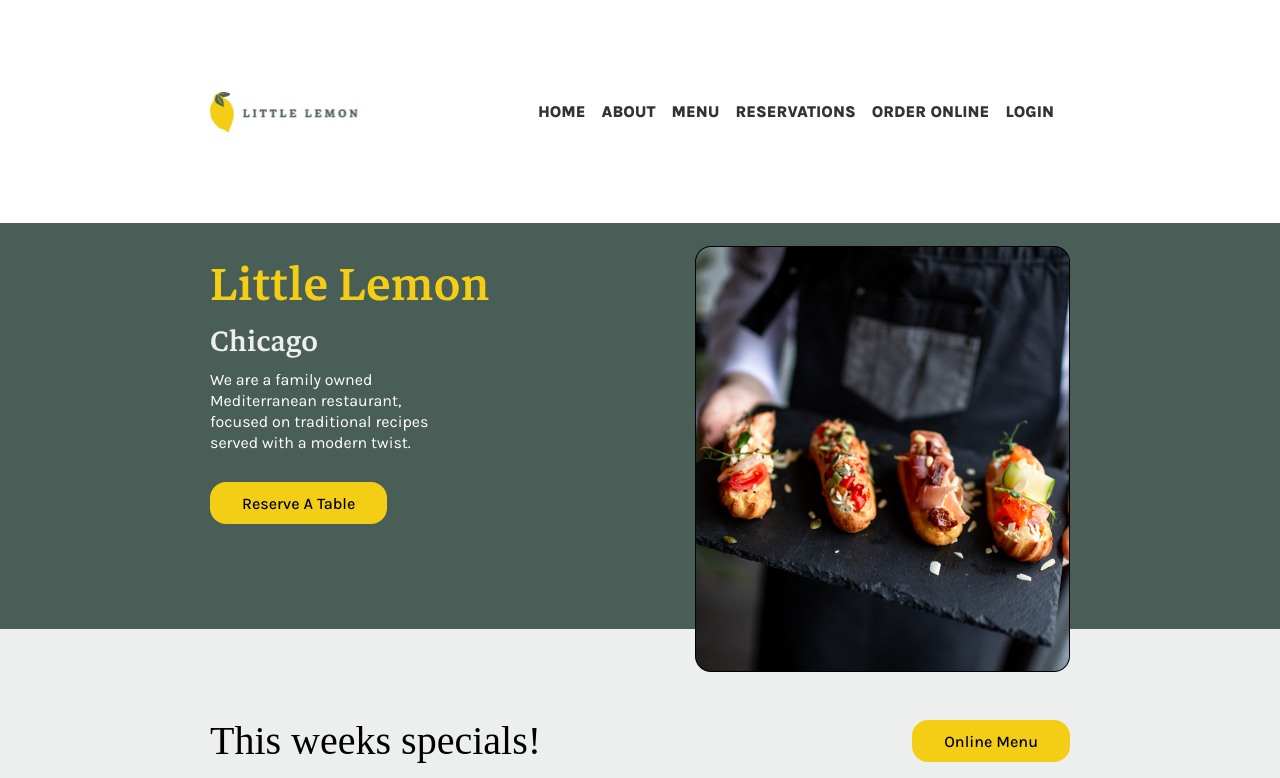
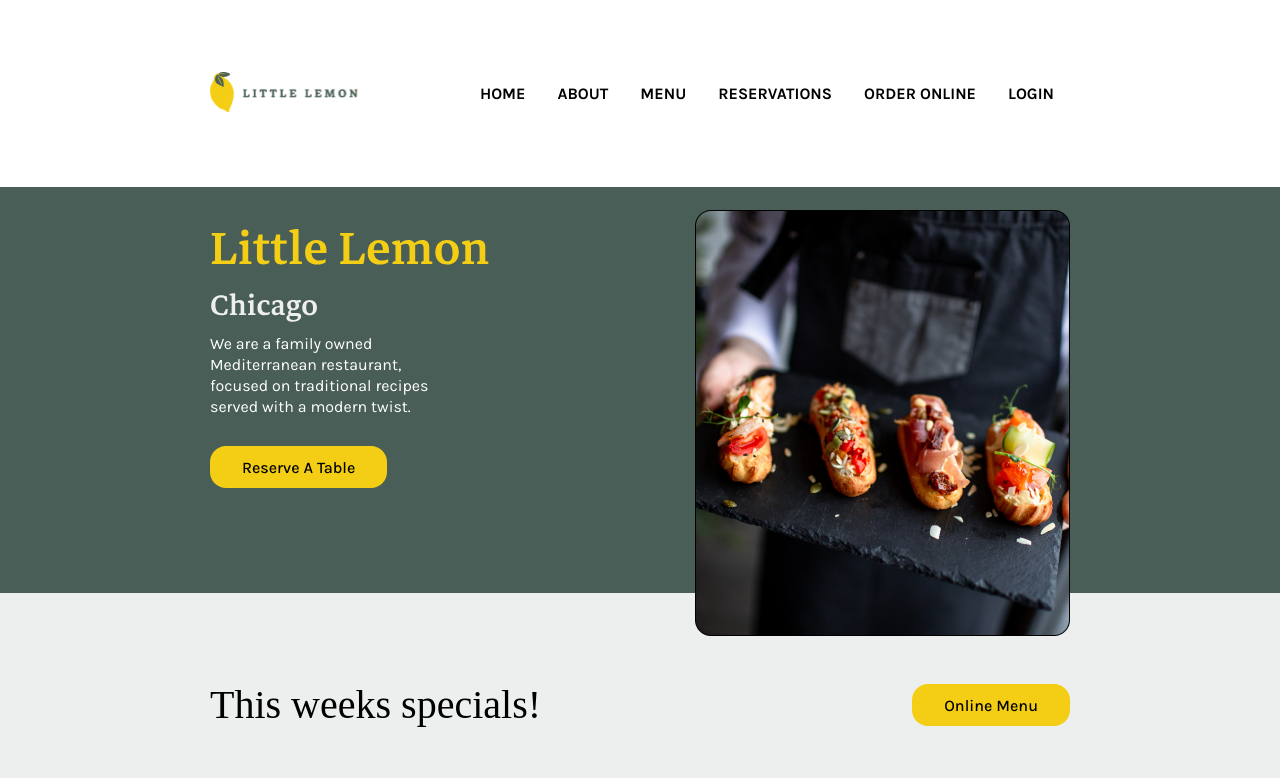
Before and after one commit to kate-mills/little-lemon-capstone, a React (Create React App) app: page / in a window 1280 px wide. Shown: the top 778 px of the page. Built offline with nearby package versions, Linux system fonts and the light colour scheme; a web font is replaced by a local one.

Commit message:
mv Header.js NavigationBar/

```diff
--- a/src/App.css
+++ b/src/App.css
@@ -43,16 +43,7 @@ a:hover {
   font-style: normal;
   font-family: var(--ff-main);
 }
-header {
-  padding-block: 86px;
-  background: var(--white);
-}
-header a {
-  font-weight: 800;
-  text-transform: uppercase;
-  font-size: 1rem;
-  line-height: 1.1875rem;
-}
+
 h1,
 h2 {
   font-size: 4rem;
@@ -98,15 +89,3 @@ p {
   line-height: 19px;
   color: var(--clr-primary-1);
 }
-header {
-  display: flex;
-  flex-wrap: wrap;
-  align-items: center;
-  justify-content: space-between;
-  margin: 0 auto;
-}
-header li {
-  display: inline-block;
-  margin: 1em;
-  margin-inline-start: 0;
-}
--- a/src/App.js
+++ b/src/App.js
@@ -1,5 +1,5 @@
 import './App.css'
-import Header from './components/Header'
+import NavigationBar from './components/NavigationBar'
 import Footer from './components/Footer'
 
 import { ReservationsPage, HomePage } from './pages'
@@ -8,15 +8,13 @@ import { Routes, Route } from 'react-router-dom'
 function App() {
   return (
     <>
-      <Header />
-
+      <NavigationBar />
       <main>
         <Routes>
           <Route path="/" element={<HomePage />}></Route>
           <Route path="/reservations" element={<ReservationsPage />}></Route>
         </Routes>
       </main>
-
       <Footer />
     </>
   )
--- a/src/components/Header.js
+++ /dev/null
@@ -1,21 +0,0 @@
-import Nav from './Nav'
-import Block from './Block'
-import logo from '../assets/logo.svg'
-
-const Header = () => {
-  return (
-    <Block bgColor={'var(--white)'}>
-      <header>
-        <img
-          style={{ display: 'inline-block' }}
-          src={logo}
-          alt="Little Lemon Logo"
-          width="148"
-        />
-        <Nav style={{ display: 'inline-block' }} />
-      </header>
-    </Block>
-  )
-}
-
-export default Header
--- a/src/components/Nav.js
+++ /dev/null
@@ -1,19 +0,0 @@
-import { websiteLinks } from '../constants/links'
-
-const Nav = () => {
-  return (
-    <nav>
-      <ul>
-        {websiteLinks.map(({ title, href }) => {
-          return (
-            <li key={title}>
-              <a href={href}>{title}</a>
-            </li>
-          )
-        })}
-      </ul>
-    </nav>
-  )
-}
-
-export default Nav
--- /dev/null
+++ b/src/components/NavigationBar/index.js
@@ -0,0 +1,35 @@
+import Block from '../Block'
+import logo from '../../assets/logo.svg'
+
+import { websiteLinks } from '../../constants/links'
+import styles from './index.module.css'
+
+
+const Header = () => {
+  return (
+    <Block bgColor={'var(--white)'}>
+      <header className={styles.header}>
+        <a href="/">
+          <img
+            style={{ display: 'inline-block' }}
+            src={logo}
+            alt="Little Lemon Logo"
+          />
+        </a>
+        <nav>
+          <ul>
+            {websiteLinks.map(({ title, href }) => {
+              return (
+                <li key={title}>
+                  <a href={href}>{title}</a>
+                </li>
+              )
+            })}
+          </ul>
+        </nav>
+      </header>
+    </Block>
+  )
+}
+
+export default Header
--- /dev/null
+++ b/src/components/NavigationBar/index.module.css
@@ -0,0 +1,24 @@
+.header {
+  display: flex;
+  flex-wrap: wrap;
+  align-items: center;
+  justify-content: space-between;
+  background: var(--white);
+  min-height: 160px;
+  padding-block: 68px;
+}
+.header li {
+  display: inline-block;
+  font-size: 1rem;
+  line-height: 1.1875rem;
+  margin: 1rem;
+}
+.header a {
+  font-family: 'Karla';
+  font-style: normal;
+  text-transform: uppercase;
+  font-weight: 700;
+  font-size: 16px;
+  line-height: 1.1875rem;
+  color: #000000;
+}
```
